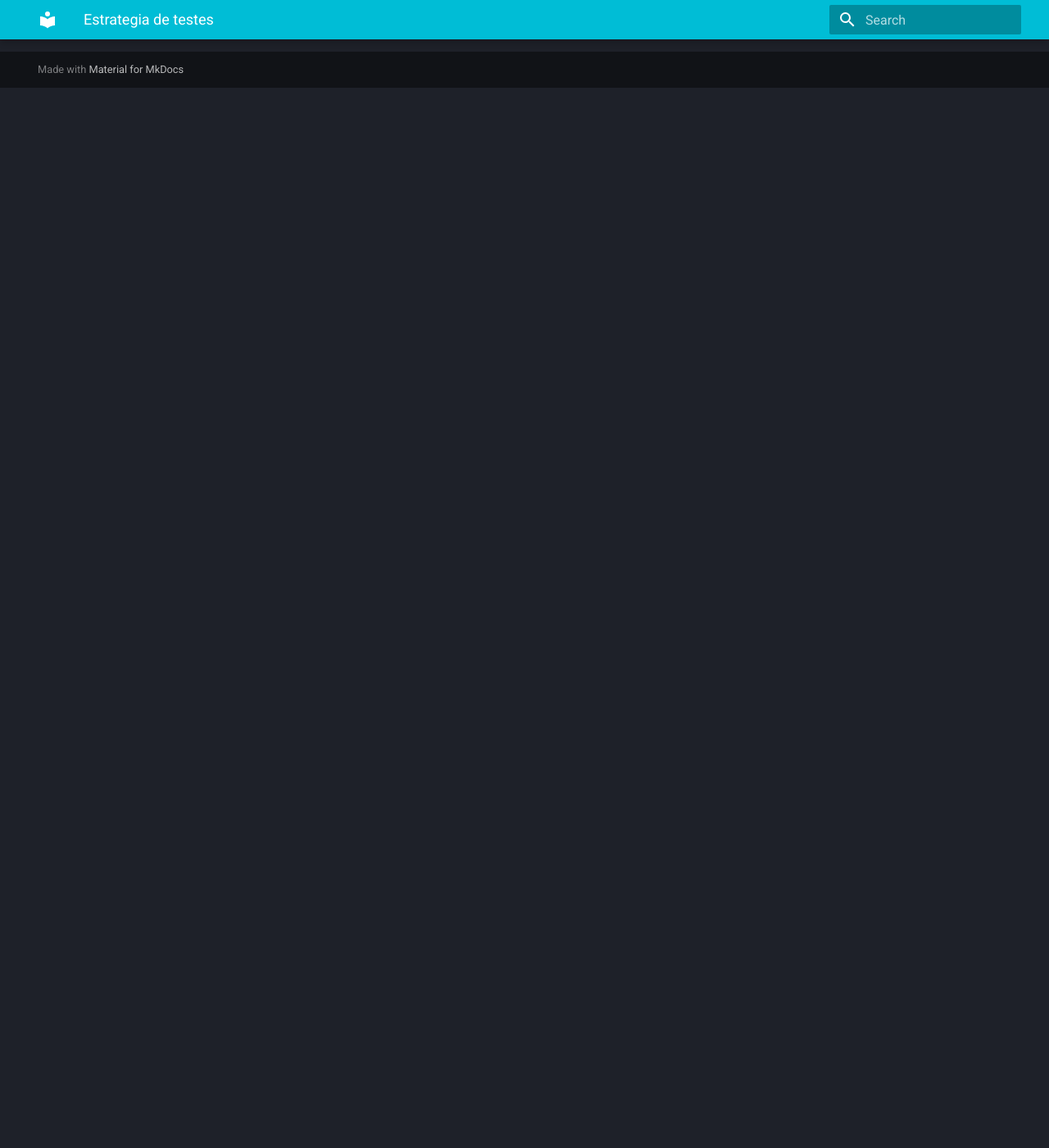
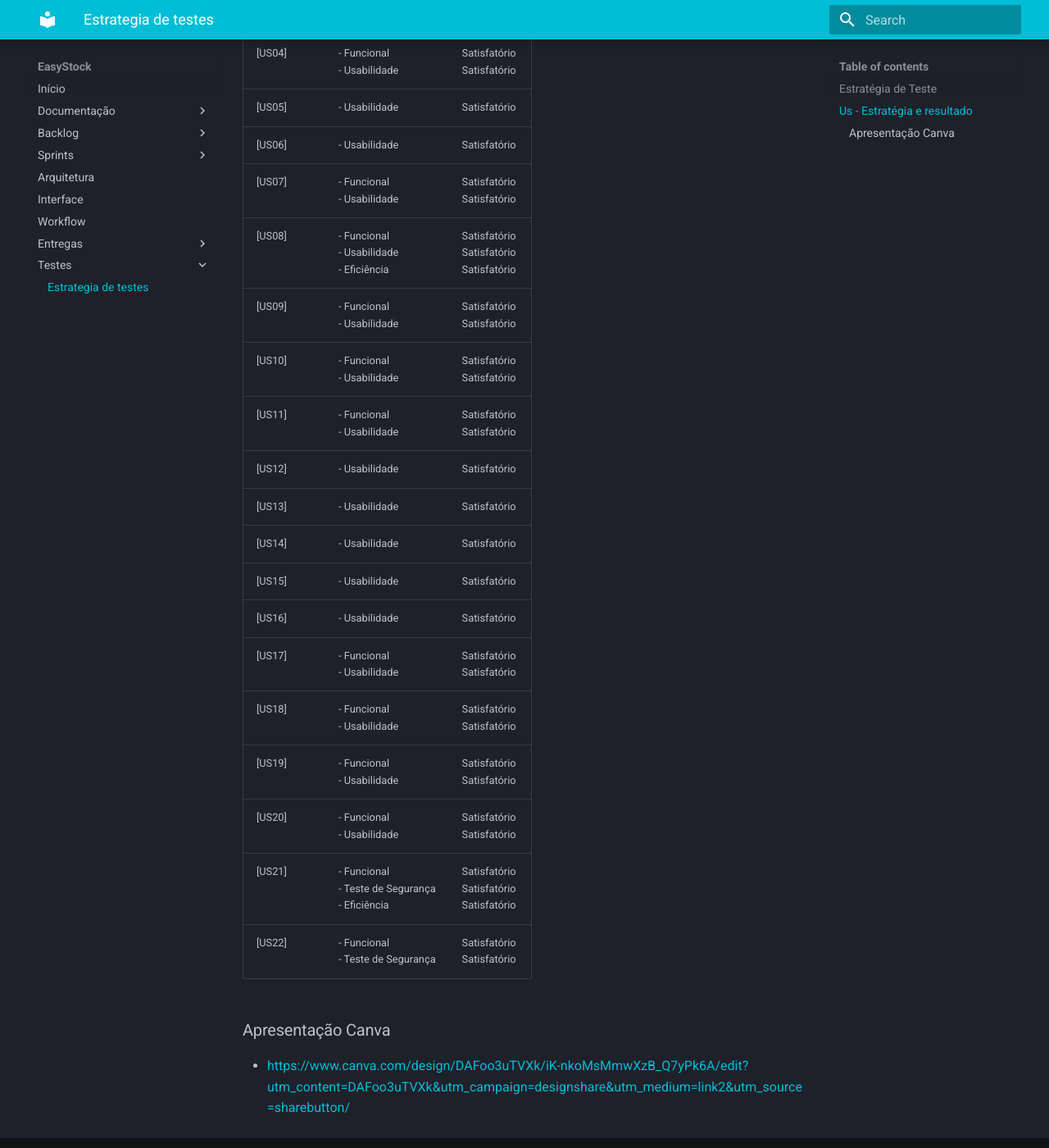
Before and after one commit to mdsreq-fga-unb/2023.1-EasyStock, an MkDocs documentation site: the page built from docs/teste.md, in a window 1280 px wide and 1400 px high, scrolled down 1293 px. Shown: the whole window at 82% size. Built offline with MkDocs 1.6.1 and Material for MkDocs 9.7.7, drawn with Linux system fonts in a browser that asks for light colours; some of the changed text lies outside the part shown.

Commit message:
Estratégia de testes

```diff
--- a/docs/teste.md
+++ b/docs/teste.md
@@ -2,13 +2,48 @@
 | ---------- | ------ | -------------------- | ------------------------------------------------------------ |
 | 26/06/2023  | 0.3 | Atualização da documentação dos testes |  Daniela, Hemanoel, Milena  |
 | 13/07/2023  | 0.4 | Atualização da documentação dos testes |  Daniela, Hemanoel |
-| 13/07/2023  | 0.5 | Atualização estratégia de testes |  Daniela |
+| 17/07/2023  | 0.5 | Atualização da estratégia de testes |  Daniela |
+
+<br>
 
 ## Estratégia de Teste
 
-| Escopo           | Tipos de Teste                     | Níveis de Teste | Técnicas de Testes | Objetivos | Perspectiva|
-| -------------------- | --------------------------------------- | ------------- | ---------------------- | ---------------------- | ---------------------- |
-|MVP1/MVP2     | Funcional | Unitário | Automatico |Qualidade Interna|Técnica|
-|MVP1/MVP2     | Usabilidade | Sistema | Manual |Qualidade Externa|Técnica|
-|MVP1/MVP2    | Eficiência | Sistema | Manual |Qualidade Externa|Técnica|
-|MVP2   | Teste de segurança  | Unitário | Automática |Qualidade Interna|Técnica|
+|  | Tipos de Teste                     | Níveis de Teste | Técnicas de Testes | Objetivos | Perspectiva| Escopo |
+| -------------------- | --------------------------------------- | ------------- | ---------------------- | ---------------------- | ---------------------- | -------------------- |
+| Estratégia 01 | Funcional | Unitário | Automatico |Qualidade Interna|Técnica| MVP1/MVP2     |
+| Estratégia 02 | Usabilidade | Sistema | Manual |Qualidade Externa|Técnica |MVP1/MVP2     |
+| Estratégia 03 | Eficiência | Sistema | Manual |Qualidade Externa|Técnica |[US03], [US08], [US21]   |
+| Estratégia 04 | Teste de segurança  | Unitário | Automática |Qualidade Interna|Técnica | [US21], [US22]   |
+
+<br>
+
+## Us - Estratégia e resultado
+
+|Us   | Estratégia | Resultado|
+| --- | ---     | ---     |
+|  [US01] | - Funcional <br> - Usabilidade | Satisfatório <br> Satisfatório |
+|  [US02] | - Funcional <br> - Usabilidade | Satisfatório <br> Satisfatório |
+|  [US03] | - Funcional <br> - Usabilidade <br> - Eficiência| Satisfatório <br> Satisfatório <br> Satisfatório |
+|  [US04] | - Funcional <br> - Usabilidade | Satisfatório <br> Satisfatório |
+|  [US05] | - Usabilidade <br> | Satisfatório |
+|  [US06] | - Usabilidade <br> | Satisfatório |
+|  [US07] | - Funcional <br> - Usabilidade | Satisfatório <br> Satisfatório |
+|  [US08] | - Funcional <br> - Usabilidade <br> - Eficiência | Satisfatório <br> Satisfatório <br> Satisfatório|
+|  [US09] | - Funcional <br> - Usabilidade | Satisfatório <br> Satisfatório |
+|  [US10] | - Funcional <br> - Usabilidade | Satisfatório <br> Satisfatório |
+|  [US11] | - Funcional <br> - Usabilidade | Satisfatório <br> Satisfatório |
+|  [US12] | - Usabilidade <br> | Satisfatório |
+|  [US13] | - Usabilidade <br> | Satisfatório |
+|  [US14] | - Usabilidade <br> | Satisfatório |
+|  [US15] | - Usabilidade <br> | Satisfatório |
+|  [US16] | - Usabilidade <br> | Satisfatório |
+|  [US17] | - Funcional <br> - Usabilidade | Satisfatório <br> Satisfatório |
+|  [US18] | - Funcional <br> - Usabilidade | Satisfatório <br> Satisfatório |
+|  [US19] | - Funcional <br> - Usabilidade | Satisfatório <br> Satisfatório |
+|  [US20] | - Funcional <br> - Usabilidade | Satisfatório <br> Satisfatório |
+|  [US21] | - Funcional <br> - Teste de Segurança <br> - Eficiência  | Satisfatório <br> Satisfatório <br> Satisfatório |
+|  [US22] | - Funcional <br> - Teste de Segurança  | Satisfatório <br> Satisfatório |
+
+
+### Apresentação Canva
+* <https://www.canva.com/design/DAFoo3uTVXk/iK-nkoMsMmwXzB_Q7yPk6A/edit?utm_content=DAFoo3uTVXk&utm_campaign=designshare&utm_medium=link2&utm_source=sharebutton/>
```
Also changed, not shown: docs/mvp1-mvp2.md (+2 -0 lines), docs/requisitos-criterios.md (+12 -6 lines), site/search/search_index.json, site/teste/index.html, 1 other file.
